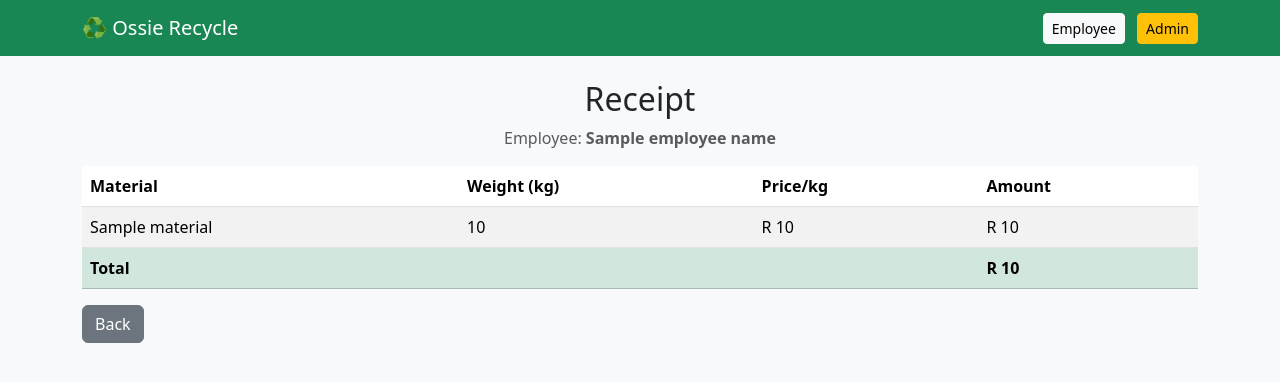
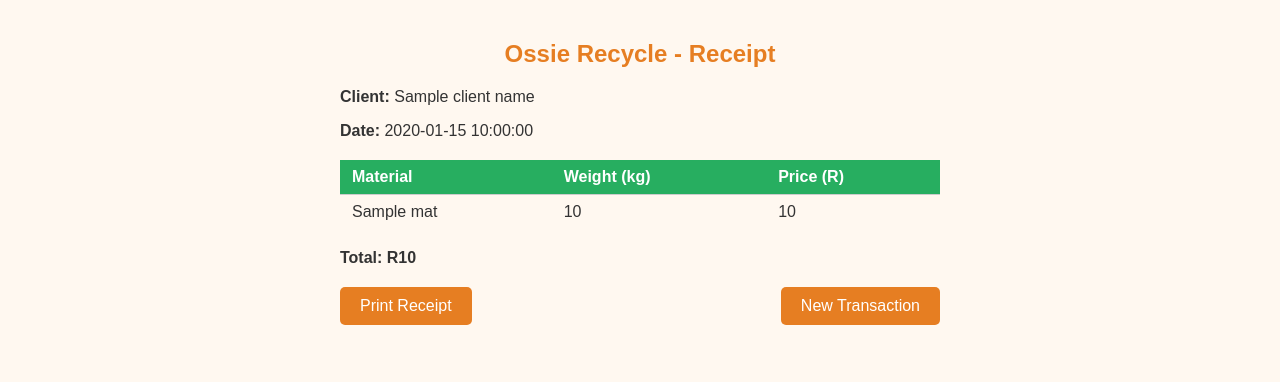
Before and after one commit to R3m1z/ossies-recycling, a Flask app: template templates/receipt.html in a window 1280 px wide. Shown: the top 382 px of the page. Run offline with Flask 3, Linux system fonts and the light colour scheme; the template is opened without the code that fills it: most values are stand-ins (such as "Sample title", 1, 10 or a date in 2020).

Commit message:
Update receipt.html

```diff
--- a/templates/receipt.html
+++ b/templates/receipt.html
@@ -1,32 +1,104 @@
-{% extends "base.html" %}
-{% block content %}
-<h2 class="text-center">Receipt</h2>
-<p class="text-muted text-center">Employee: <strong>{{ employee_name }}</strong></p>
-<table class="table table-striped">
+<!DOCTYPE html>
+<html lang="en">
+<head>
+    <meta charset="UTF-8">
+    <meta name="viewport" content="width=device-width, initial-scale=1.0">
+    <title>Receipt - Ossie Recycle</title>
+    <style>
+        body {
+            font-family: Arial, sans-serif;
+            background-color: #fff8f0;
+            color: #333;
+            padding: 20px;
+            max-width: 600px;
+            margin: auto;
+        }
+
+        h2 {
+            color: #e67e22; /* orange */
+            text-align: center;
+        }
+
+        table {
+            width: 100%;
+            border-collapse: collapse;
+            margin: 20px 0;
+        }
+
+        th, td {
+            padding: 8px 12px;
+            border-bottom: 1px solid #ccc;
+            text-align: left;
+        }
+
+        th {
+            background-color: #27ae60; /* green */
+            color: white;
+        }
+
+        tr:last-child td {
+            border-bottom: none;
+        }
+
+        .buttons {
+            display: flex;
+            justify-content: space-between;
+            margin-top: 20px;
+        }
+
+        button {
+            background-color: #e67e22; /* orange */
+            color: white;
+            border: none;
+            padding: 10px 20px;
+            font-size: 16px;
+            cursor: pointer;
+            border-radius: 5px;
+        }
+
+        button:hover {
+            background-color: #d35400;
+        }
+
+        @media (max-width: 480px) {
+            .buttons {
+                flex-direction: column;
+                gap: 10px;
+            }
+        }
+    </style>
+</head>
+<body>
+    <h2>Ossie Recycle - Receipt</h2>
+    <p><strong>Client:</strong> {{ client_name }}</p>
+    <p><strong>Date:</strong> {{ date }}</p>
+
+    <table>
         <thead>
             <tr>
                 <th>Material</th>
                 <th>Weight (kg)</th>
-            <th>Price/kg</th>
-            <th>Amount</th>
+                <th>Price (R)</th>
             </tr>
         </thead>
         <tbody>
-        {% for item in items %}
+            {% for material, info in materials.items() %}
+                {% if info.weight|float > 0 %}
                 <tr>
-            <td>{{ item.material }}</td>
-            <td>{{ item.weight }}</td>
-            <td>R {{ item.price }}</td>
-            <td>R {{ item.amount }}</td>
+                    <td>{{ material }}</td>
+                    <td>{{ info.weight }}</td>
+                    <td>{{ info.price }}</td>
                 </tr>
+                {% endif %}
             {% endfor %}
         </tbody>
-    <tfoot>
-        <tr class="table-success">
-            <th colspan="3">Total</th>
-            <th>R {{ total }}</th>
-        </tr>
-    </tfoot>
     </table>
-<a href="{{ url_for('employee_login') }}" class="btn btn-secondary">Back</a>
-{% endblock %}
+
+    <p><strong>Total: R{{ total }}</strong></p>
+
+    <div class="buttons">
+        <button onclick="window.print()">Print Receipt</button>
+        <button onclick="window.location.href='/employee'">New Transaction</button>
+    </div>
+</body>
+</html>
```
Lines whose indentation alone changed are shown as unchanged.
